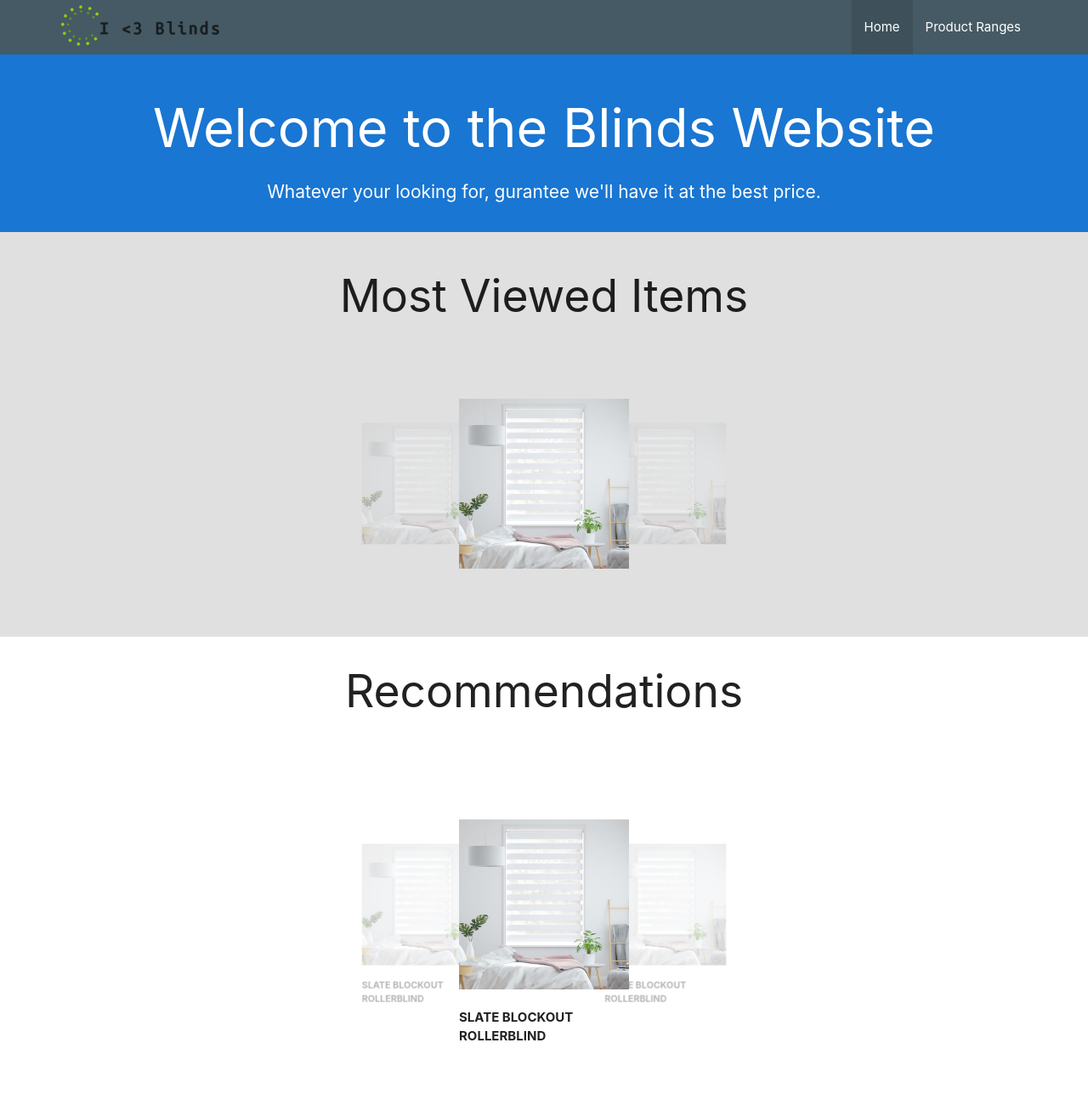
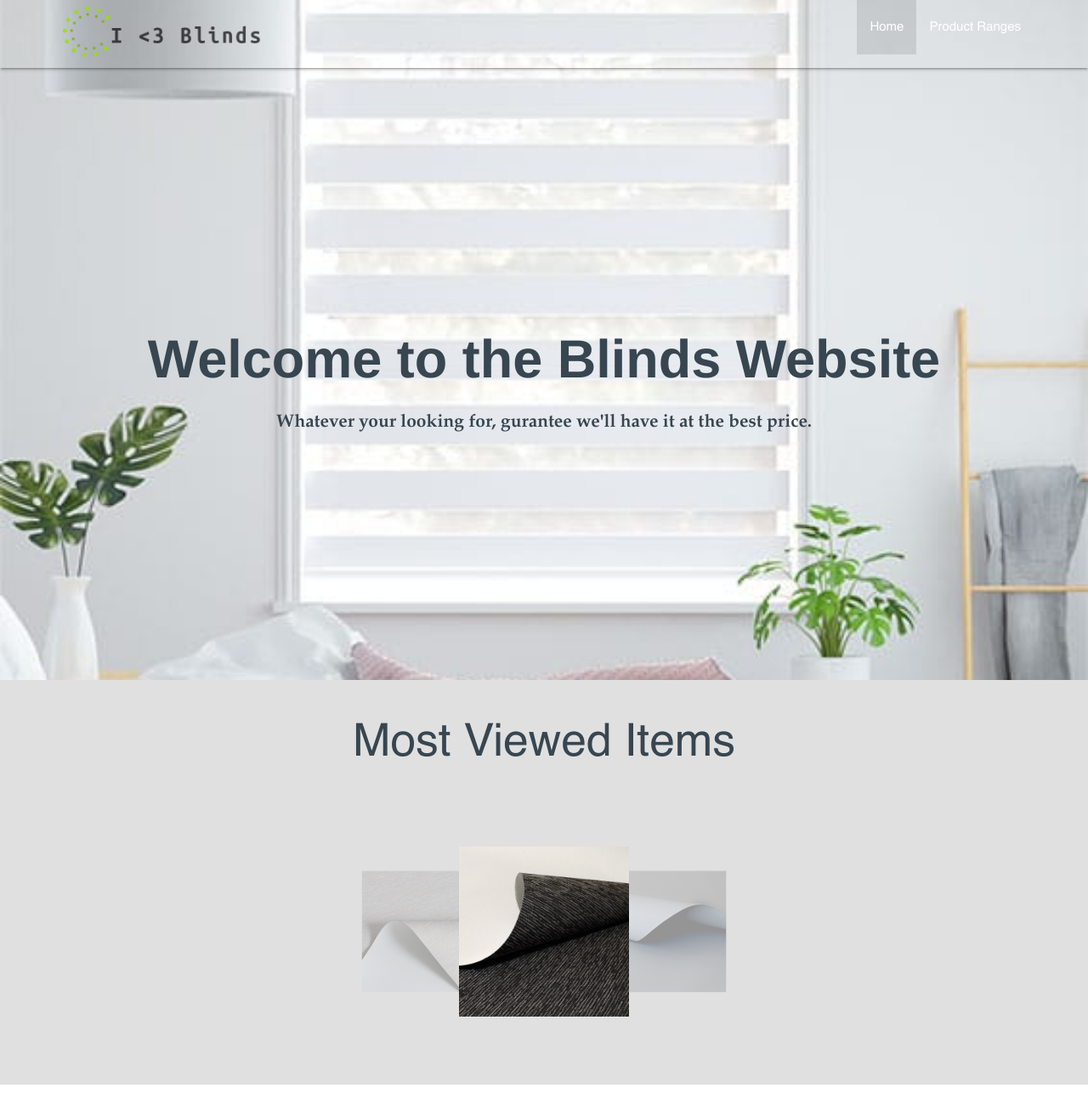
Before and after one commit to PavaniR17/sit725-t3-Blinds-Cal, a website: page public/index.html in a window 1280 px wide. Shown: the top 1300 px of the page at 85% size. Drawn offline with Linux system fonts and the light colour scheme.

Commit message:
modified hompage html

```diff
--- /dev/null
+++ b/public/css/styles.css
@@ -0,0 +1,52 @@
+@font-face {
+    font-family: Garamond;
+    src: url("../fonts/garamond.woff");
+}
+
+@font-face {
+    font-family: Helvetica;
+    src: url("../fonts/helvetica.ttf");
+}
+
+* {
+    font-family: Helvetica;
+}
+
+p, .btn {
+    font-family: Garamond;
+}
+
+nav {
+    height: 10vh;
+    background-color: rgba(255, 255, 255, 0);
+}
+header {
+    height: 100vh;
+    background-image: url("../img/blinds.jpg");
+    background-size: cover;
+    background-position: center;
+}
+
+.introSection {
+    height: 90vh;
+    display: flex;
+    flex-direction: column;
+    justify-content: center;
+}
+
+.introSection .introHeader h1, .introSection .introHeader p, h2 {
+    color: rgb(55, 70, 80);
+}
+
+.introSection .introHeader h1 {
+    font-weight: bold;
+}
+
+.introSection .introHeader p {
+    font-family: Garamond;
+    font-weight: bold;
+}
+
+.btn {
+    color: rgb(55, 70, 80);
+}
--- a/public/index.html
+++ b/public/index.html
@@ -10,11 +10,12 @@
     <!--Import Google Icon Font-->
     <link href="https://fonts.googleapis.com/icon?family=Material+Icons" rel="stylesheet">
     <link rel="stylesheet" href="css/styleHome.css">
+    <link rel="stylesheet" href="css/styles.css">
 </head>
 
 <body>
 <header>
-        <nav class="blue-grey darken-2">
+    <nav>
         <div class="nav-wrapper ">
             <a href="index.html"><img src="img/logo/customlogo_transparent.png" alt="logo" height=100%></a>
             <ul id="nav-mobile" class="right hide-on-med-and-down">
@@ -27,24 +28,25 @@
             </ul>
         </div>
     </nav>
-    </header>
-
-    <section class="introSection blue darken-2">
+    <section class="introSection">
         <div class="introHeader">
             <h1>Welcome to the Blinds Website</h1>
 
             <p>Whatever your looking for, gurantee we'll have it at the best price.</p>
         </div>
     </section>
+</header>
+
+
 
 <section class="mostViewedSection grey lighten-2">
     <div class="introHeader">
         <h2>Most Viewed Items</h2>
     </div>
     <div class="carousel slider-height">
-            <a class="carousel-item" href="#"><img src="img/blinds.jpg"></a>
-            <a class="carousel-item" href="#"><img src="img/blinds.jpg"></a>
-            <a class="carousel-item" href="#"><img src="img/blinds.jpg"></a>
+        <a class="carousel-item" href="#"><img src="img/ranges_img/Mantra.jpg"></a>
+        <a class="carousel-item" href="#"><img src="img/ranges_img/DuoBlock.jpg"></a>
+        <a class="carousel-item" href="#"><img src="img/ranges_img/Chastworth_BO.jpg"></a>
     </div>
 </section>
 
@@ -54,21 +56,21 @@
     </div>
     <div class="carousel">
         <div class="carousel-item">
-                <img src="img/blinds.jpg">
+            <img src="img/ranges_img/Karma_BO.jpg">
             <div class="carousel-text">
-                    <p>SLATE BLOCKOUT ROLLERBLIND</p>
+                <p>KARMA B/0</p>
             </div>
         </div>
         <div class="carousel-item">
-                <img src="img/blinds.jpg">
+            <img src="img/ranges_img/Mantra.jpg">
             <div class="carousel-text">
-                    <p>SLATE BLOCKOUT ROLLERBLIND</p>
+                <p>MANTRA B/o</p>
             </div>
         </div>
         <div class="carousel-item">
-                <img src="img/blinds.jpg">
+            <img src="img/ranges_img/Le_Reve_LF.jpg">
             <div class="carousel-text">
-                    <p>SLATE BLOCKOUT ROLLERBLIND</p>
+                <p>LE REVE L/f</p>
             </div>
         </div>
     </div>
@@ -90,7 +92,7 @@
                 <label for="email">Email Address</label>
             </div>
             <div class="input-field col s6">
-                      <input type="submit" value="submit" id="add_email_address" class="waves-effect waves-light btn">
+                <input type="submit" value="submit" id="add_email_address" class="waves-effect grey waves-light btn">
             </div>
         </form>
 </section>
--- a/server.js
+++ b/server.js
@@ -114,7 +114,7 @@ app.post('/login', function(request, response) {
       console.log(err);
     }
     if (doc) {
-      response.redirect("/");
+      response.redirect("/ranges.html");
     } else {
       response.send('Wrong username or password');
     }
```
Also changed, not shown: public/fonts/Garamond.woff (added), public/fonts/Helvetica.ttf (added). Lines whose indentation alone changed are shown as unchanged.
